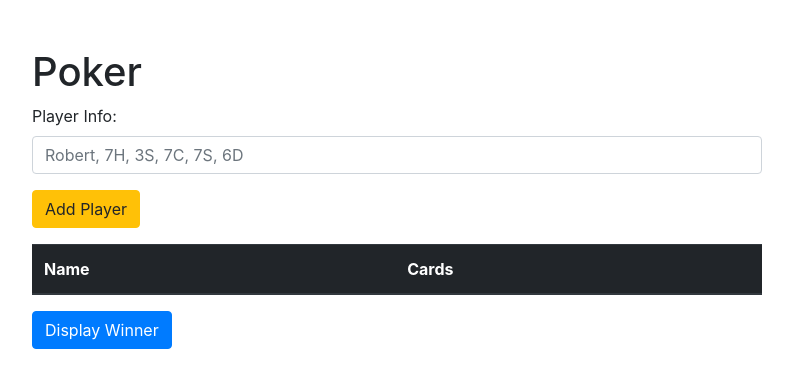
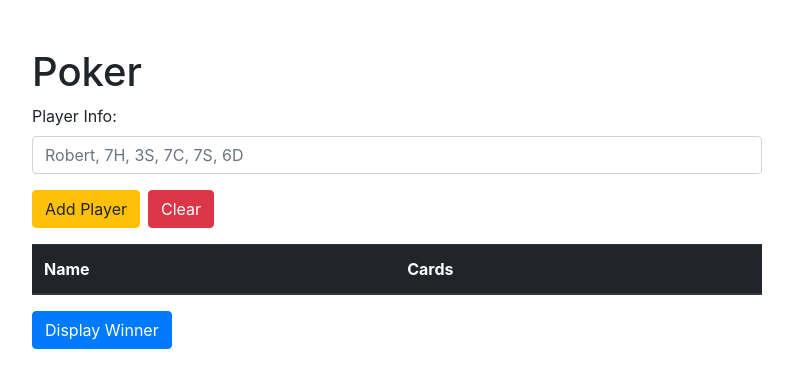
Before and after one commit to reda-bouamira/poker, an Angular app: page / in a window 1280 px wide. Shown: the top 388 px of the page, without its empty margins (243-1036 px from the left). Built offline with nearby package versions, Linux system fonts and the light colour scheme.

Commit message:
Modified the UI

```diff
--- a/src/app/app.component.html
+++ b/src/app/app.component.html
@@ -7,12 +7,9 @@
           <label for="player_info">Player Info:</label>
           <input type="text" class="form-control" id="player_info" placeholder="Robert, 7H, 3S, 7C, 7S, 6D" #newPlayerInfo>
         </div>
-        <!-- <div class="form-group">
-          <label for="cards">Cards</label>
-          <input type="text" class="form-control" id="cards" placeholder="AS, 5H, 6S, 6D, 10S" #newPlayerCards>
-        </div> -->
         <div class="form-group">
           <button  class="btn btn-warning" (click)="addPlayer(newPlayerInfo.value)">Add Player</button>
+          <button  class="btn btn-danger ml-2" (click)="clear()">Clear</button>
         </div>
         <div class="form-group">
             <table class="table table-dark">
--- a/src/app/app.component.ts
+++ b/src/app/app.component.ts
@@ -27,6 +27,17 @@ export class AppComponent {
 
     this.players.push(newPlayer);
     this.playersString = JSON.stringify(this.players);
+
+    // Clears the player_info input value
+    (<HTMLInputElement>document.getElementById('player_info')).value = '';
+  }
+
+  // Clears the input
+  clear(){
+    this.winnerString = null;
+    this.response = null;
+    this.players = Array();
+    (<HTMLInputElement>document.getElementById('player_info')).value = '';
   }
 
   constructor(private http: HttpClient) {}
```
